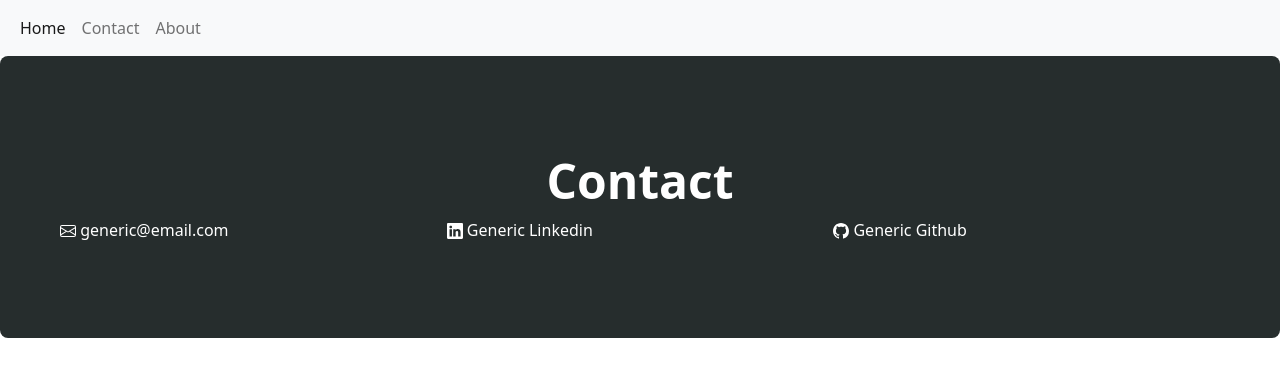
After one commit to MOSA96/gbt_project, a Django app: page /home/contact/ in a window 1280 px wide. The commit adds this page. Shown: the top 377 px of the page. Run offline with Django 4.2, Linux system fonts and the light colour scheme; some libraries are stand-ins or nearby versions.

Commit message:
add contact, home, and about views

```diff
--- /dev/null
+++ b/core/templates/base.html
@@ -0,0 +1,38 @@
+<!DOCTYPE html>
+<html lang="en">
+
+<head>
+    <title>
+        {% block title %} Generic {% endblock %}
+     </title>
+    <meta charset="utf-8">
+    <meta name="viewport" content="width=device-width, initial-scale=1">
+    {% load static %}
+    <link href="https://cdn.jsdelivr.net/npm/bootstrap@5.2.0-beta1/dist/css/bootstrap.min.css" rel="stylesheet"
+        integrity="sha384-0evHe/X+R7YkIZDRvuzKMRqM+OrBnVFBL6DOitfPri4tjfHxaWutUpFmBp4vmVor" crossorigin="anonymous">
+    <link rel="stylesheet" href="{% static 'css/styles.css' %}">
+    <script src="https://ajax.googleapis.com/ajax/libs/jquery/3.6.0/jquery.min.js"></script>
+    <script src="https://maxcdn.bootstrapcdn.com/bootstrap/3.4.1/js/bootstrap.min.js"></script>
+</head>
+
+
+<body>
+    <nav class="navbar navbar-expand-lg bg-light">
+        <div class="container-fluid">
+            <ul class="navbar-nav">
+                <li class="nav-item">
+                    <a class="nav-link active" aria-current="page" href="{% url 'home' %}">Home</a>
+                </li>
+                <li class="nav-item">
+                    <a class="nav-link" href="{% url 'contact' %}">Contact</a>
+                </li>
+                <li class="nav-item">
+                    <a class="nav-link" href="{% url 'about' %}">About</a>
+                </li>
+            </ul>
+        </div>
+    </nav>
+    {% block content %}{% endblock content %}
+</body>
+
+</html>
--- /dev/null
+++ b/core/templates/contact.html
@@ -0,0 +1,40 @@
+{% extends "base.html" %}
+
+{% block title %}
+Contact
+{% endblock title %}
+
+{% block content %}
+
+<div class="p-5 mb-4 bg-light rounded-3 jumbotron-homepage">
+    <div class="container-fluid py-5">
+        <h1 class="display-5 fw-bold" style="text-align:center">Contact</h1>
+        <div class="row row-title">
+            <div class="row">
+                <div class="col col-lg-4">
+                    <svg xmlns="http://www.w3.org/2000/svg" width="16" height="16" fill="currentColor"
+                        class="bi bi-envelope" viewBox="0 0 16 16">
+                        <path
+                            d="M0 4a2 2 0 0 1 2-2h12a2 2 0 0 1 2 2v8a2 2 0 0 1-2 2H2a2 2 0 0 1-2-2V4Zm2-1a1 1 0 0 0-1 1v.217l7 4.2 7-4.2V4a1 1 0 0 0-1-1H2Zm13 2.383-4.708 2.825L15 11.105V5.383Zm-.034 6.876-5.64-3.471L8 9.583l-1.326-.795-5.64 3.47A1 1 0 0 0 2 13h12a1 1 0 0 0 .966-.741ZM1 11.105l4.708-2.897L1 5.383v5.722Z" />
+                    </svg>
+                    generic@email.com
+                </div>
+                <div class="col col-lg-4">
+                    <svg xmlns="http://www.w3.org/2000/svg" width="16" height="16" fill="currentColor" class="bi bi-linkedin" viewBox="0 0 16 16">
+                        <path d="M0 1.146C0 .513.526 0 1.175 0h13.65C15.474 0 16 .513 16 1.146v13.708c0 .633-.526 1.146-1.175 1.146H1.175C.526 16 0 15.487 0 14.854V1.146zm4.943 12.248V6.169H2.542v7.225h2.401zm-1.2-8.212c.837 0 1.358-.554 1.358-1.248-.015-.709-.52-1.248-1.342-1.248-.822 0-1.359.54-1.359 1.248 0 .694.521 1.248 1.327 1.248h.016zm4.908 8.212V9.359c0-.216.016-.432.08-.586.173-.431.568-.878 1.232-.878.869 0 1.216.662 1.216 1.634v3.865h2.401V9.25c0-2.22-1.184-3.252-2.764-3.252-1.274 0-1.845.7-2.165 1.193v.025h-.016a5.54 5.54 0 0 1 .016-.025V6.169h-2.4c.03.678 0 7.225 0 7.225h2.4z"/>
+                    </svg>
+                    Generic Linkedin
+                </div>
+                <div class="col col-lg-4">
+                    <svg xmlns="http://www.w3.org/2000/svg" width="16" height="16" fill="currentColor" class="bi bi-github" viewBox="0 0 16 16">
+                        <path d="M8 0C3.58 0 0 3.58 0 8c0 3.54 2.29 6.53 5.47 7.59.4.07.55-.17.55-.38 0-.19-.01-.82-.01-1.49-2.01.37-2.53-.49-2.69-.94-.09-.23-.48-.94-.82-1.13-.28-.15-.68-.52-.01-.53.63-.01 1.08.58 1.23.82.72 1.21 1.87.87 2.33.66.07-.52.28-.87.51-1.07-1.78-.2-3.64-.89-3.64-3.95 0-.87.31-1.59.82-2.15-.08-.2-.36-1.02.08-2.12 0 0 .67-.21 2.2.82.64-.18 1.32-.27 2-.27.68 0 1.36.09 2 .27 1.53-1.04 2.2-.82 2.2-.82.44 1.1.16 1.92.08 2.12.51.56.82 1.27.82 2.15 0 3.07-1.87 3.75-3.65 3.95.29.25.54.73.54 1.48 0 1.07-.01 1.93-.01 2.2 0 .21.15.46.55.38A8.012 8.012 0 0 0 16 8c0-4.42-3.58-8-8-8z"/>
+                    </svg>
+                    Generic Github
+                </div>
+            </div>
+        </div>
+
+    </div>
+</div>
+
+{% endblock content %}
--- a/core/urls.py
+++ b/core/urls.py
@@ -4,4 +4,6 @@ from . import views
 
 urlpatterns = [
     path('', views.home, name='home'),
+    path('about/', views.about, name='about'),
+    path('contact/', views.contact, name='contact')
 ]
--- a/core/views.py
+++ b/core/views.py
@@ -10,3 +10,11 @@ def home(request):
         'num_user': num_user,
     }
     return render(request, 'home.html', context=context)
+
+
+def about(request):
+    return render(request, 'about.html')
+
+
+def contact(request):
+    return render(request, 'contact.html')
--- a/mysite/settings.py
+++ b/mysite/settings.py
@@ -123,7 +123,7 @@ USE_TZ = True
 # Static files (CSS, JavaScript, Images)
 # https://docs.djangoproject.com/en/4.0/howto/static-files/
 
-STATIC_URL = 'core/static/'
+STATIC_URL = 'static/'
 
 # Default primary key field type
 # https://docs.djangoproject.com/en/4.0/ref/settings/#default-auto-field
```
Also changed, not shown: core/templates/about.html (added, +21 -0 lines), core/templates/home.html (+11 -35 lines).
